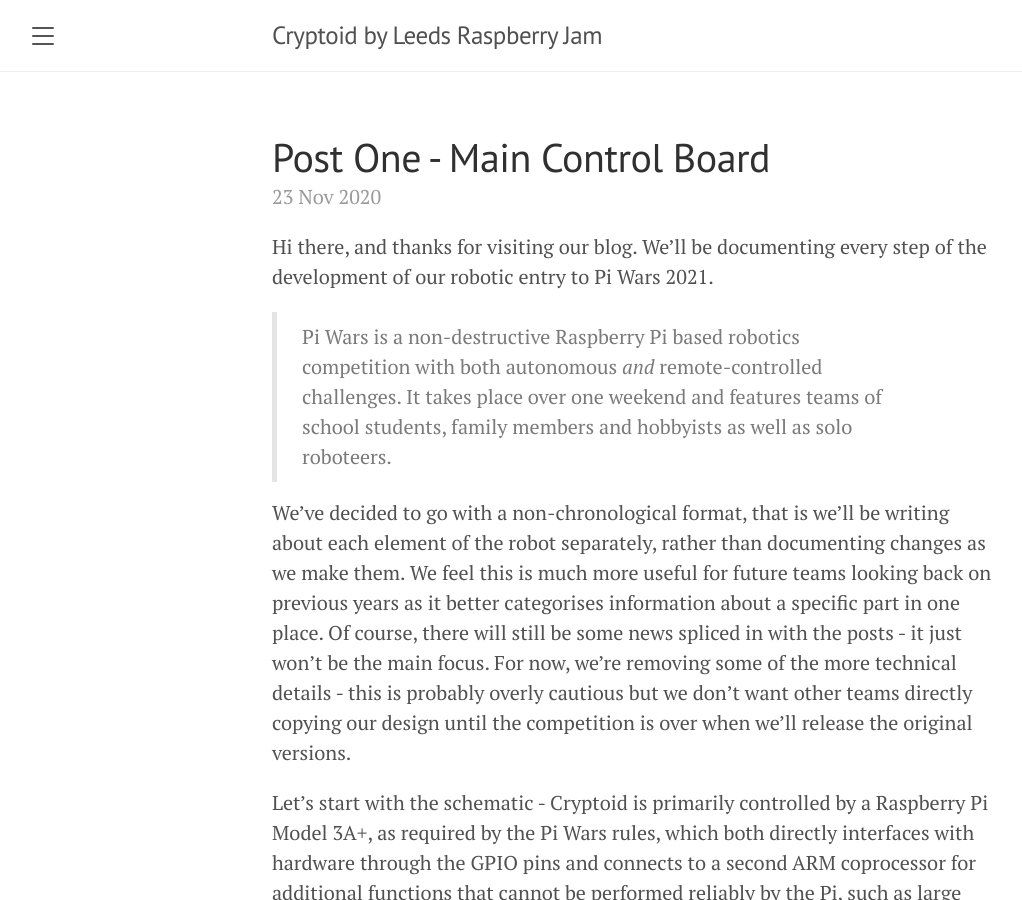
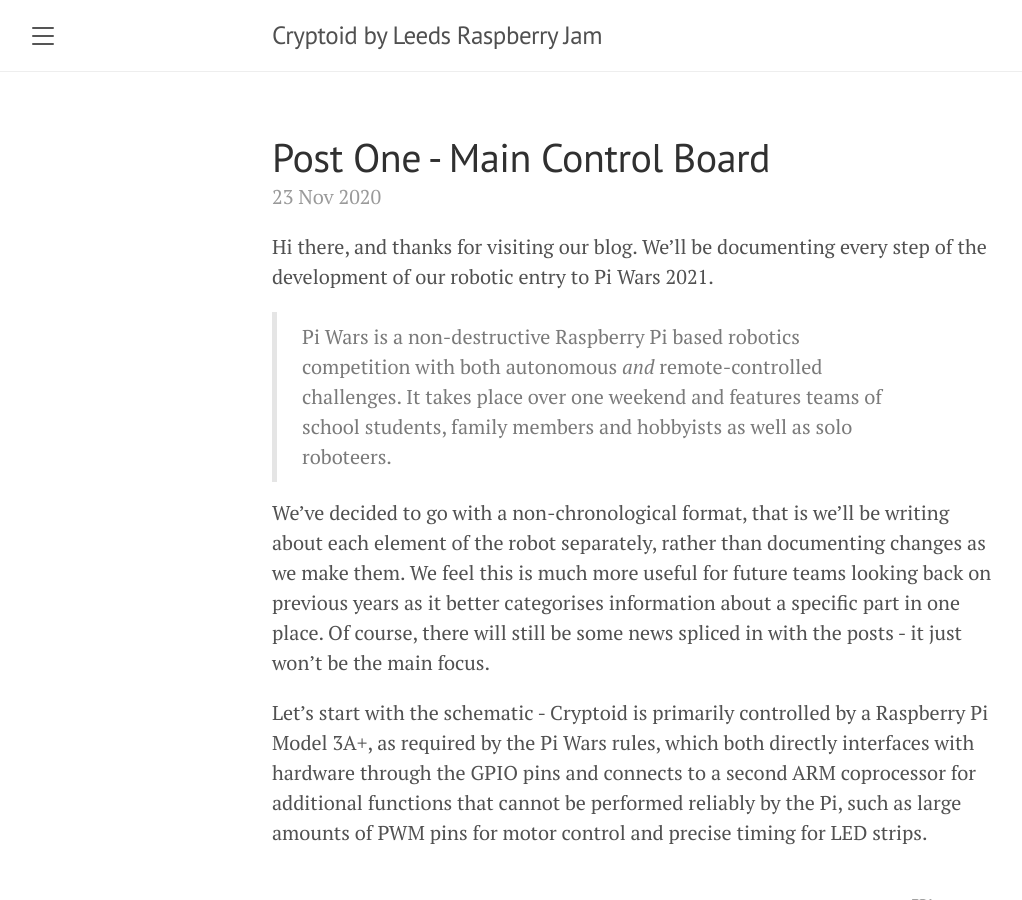
Before and after one commit to LeedsRaspJam/piwars, a Jekyll site: the page built from docs/_posts/2020-11-23-post1.md, in a window 1280 px wide and 900 px high. Shown: the whole window, without its empty margins (8-1030 px from the left). Built offline with Jekyll 4.4.1, drawn with Linux system fonts in a browser that asks for light colours; comment, search, counter and statistics services are not loaded.

Commit message:
Update 2020-11-23-post1.md

```diff
--- a/docs/_posts/2020-11-23-post1.md
+++ b/docs/_posts/2020-11-23-post1.md
@@ -7,7 +7,7 @@
 
 > Pi Wars is a non-destructive Raspberry Pi based robotics competition with both autonomous *and* remote-controlled challenges. It takes place over one weekend and  features teams of school students, family members and hobbyists as well as solo roboteers.
 
-We've decided to go with a non-chronological format, that is we'll be writing about each element of the robot separately, rather than documenting changes as we make them. We feel this is much more useful for future teams looking back on previous years as it better categorises information about a specific part in one place. Of course, there will still be some news spliced in with the posts - it just won't be the main focus. For now, we're removing some of the more technical details - this is probably overly cautious but we don't want other teams directly copying our design until the competition is over when we'll release the original versions.
+We've decided to go with a non-chronological format, that is we'll be writing about each element of the robot separately, rather than documenting changes as we make them. We feel this is much more useful for future teams looking back on previous years as it better categorises information about a specific part in one place. Of course, there will still be some news spliced in with the posts - it just won't be the main focus.
 
 Let's start with the schematic - Cryptoid is primarily controlled by a Raspberry Pi Model 3A+, as required by the Pi Wars rules, which both directly interfaces with hardware through the GPIO pins and connects to a second ARM coprocessor for additional functions that cannot be performed reliably by the Pi, such as large amounts of PWM pins for motor control and precise timing for LED strips.
 
```
